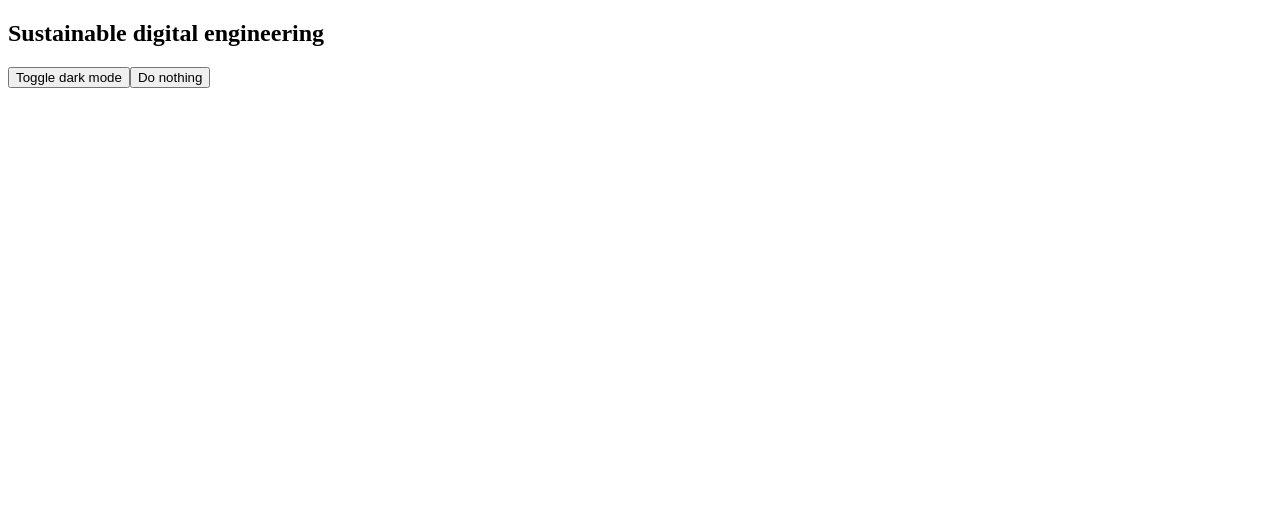
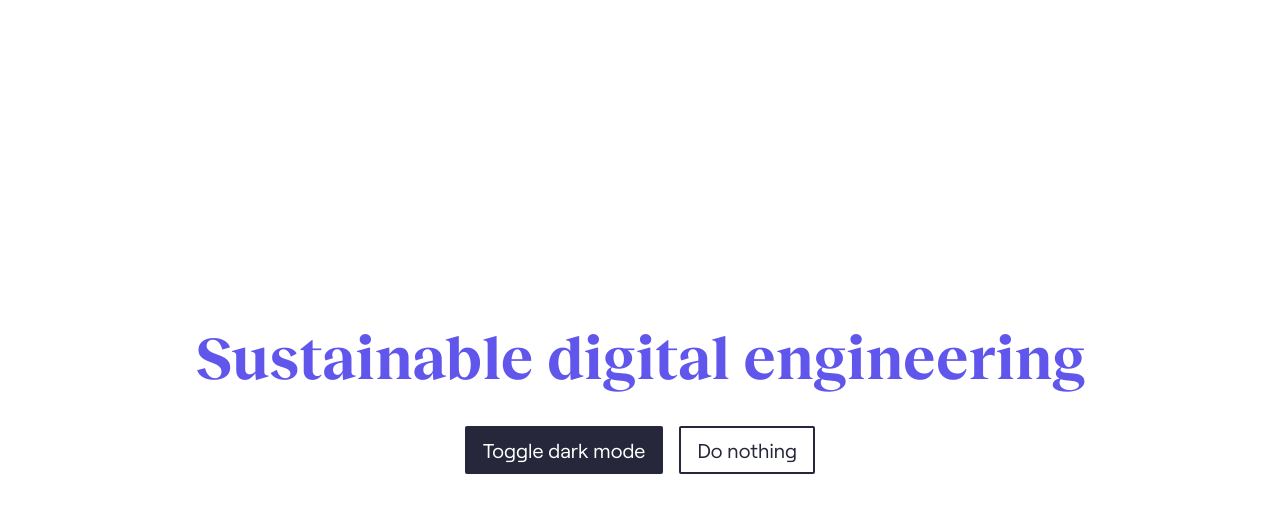
Before and after one commit to joakimgunst/next-styles, a Next.js app: page / in a window 1280 px wide. Shown: the top 512 px of the page. Built offline with nearby package versions, Linux system fonts and the light colour scheme.

Commit message:
Add custom fonts

```diff
--- a/components/Button.tsx
+++ b/components/Button.tsx
@@ -13,7 +13,7 @@ export default function Button(props: Props) {
     <button
       {...otherProps}
       className={classNames(
-        "py-2 px-4 rounded-sm border-2 text-xl border-rockBlack dark:border-pureWhite hover:scale-105 transition",
+        "py-2 px-4 rounded-sm border-2 text-xl border-rockBlack dark:border-pureWhite hover:scale-105 transition font-ui",
         variant === "primary" &&
           "bg-rockBlack text-pureWhite dark:bg-pureWhite dark:text-rockBlack",
         variant === "secondary" &&
--- a/components/HomeView.tsx
+++ b/components/HomeView.tsx
@@ -8,7 +8,7 @@ export default function HomeView() {
 
   return (
     <section className="h-screen flex items-center justify-center flex-col gap-10 dark:bg-rockBlack">
-      <h1 className="text-3xl select-none text-neonBlue lg:text-6xl dark:text-malibuBlue">
+      <h1 className="text-3xl select-none text-neonBlue lg:text-6xl dark:text-malibuBlue font-display">
         Sustainable digital engineering
       </h1>
       <div className="flex items-center gap-4">
--- a/pages/_app.tsx
+++ b/pages/_app.tsx
@@ -1,5 +1,5 @@
 import type { AppProps } from "next/app";
-import "tailwindcss/tailwind.css";
+import "../styles/global.css";
 
 function MyApp({ Component, pageProps }: AppProps) {
   return <Component {...pageProps} />;
--- /dev/null
+++ b/styles/global.css
@@ -0,0 +1,15 @@
+@tailwind base;
+@tailwind components;
+@tailwind utilities;
+
+@layer base {
+  @font-face {
+    font-family: "Reckless Neue";
+    font-weight: bold;
+    src: url("/fonts/RecklessNeue-Bold.woff2");
+  }
+  @font-face {
+    font-family: "Roobert";
+    src: url("/fonts/Roobert-Regular.woff2");
+  }
+}
--- a/tailwind.config.js
+++ b/tailwind.config.js
@@ -16,6 +16,10 @@ module.exports = {
       malibuBlue: "#6DC4E2",
       pureWhite: "#FFFFFF",
     },
+    fontFamily: {
+      display: "Reckless Neue",
+      ui: "Roobert",
+    },
     extend: {},
   },
   variants: {
```
